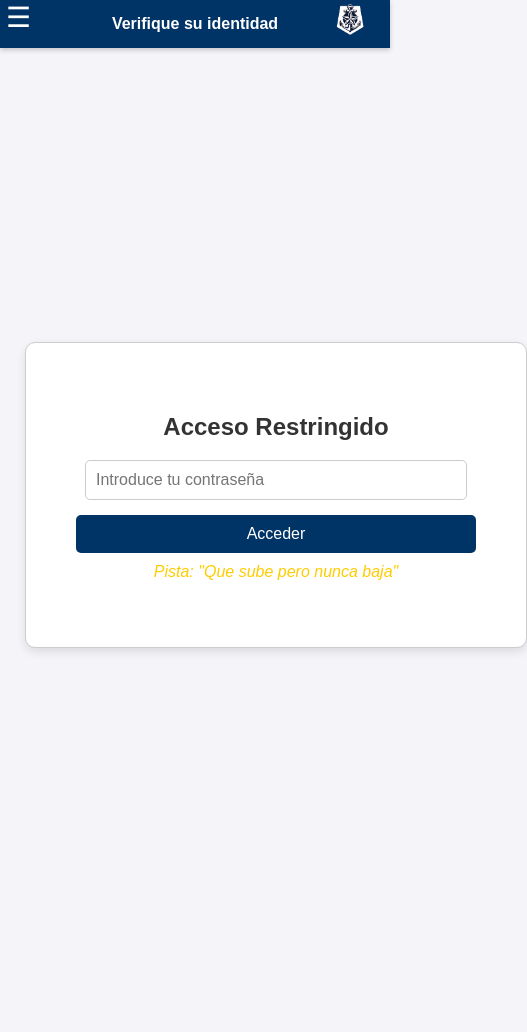
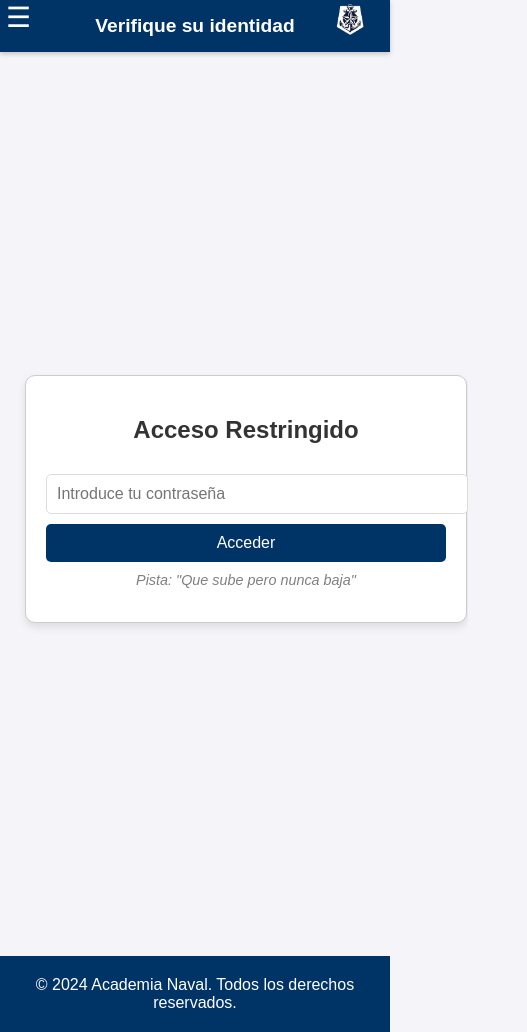
Before and after one commit to NavalSlide/NavalWeb.github.io, a plain HTML site: page login.html in a window 390 px wide. Shown: the whole page, 527 px wide, since content can reach past the window. Before the commit the page ends 942 px from the top, so only its background shows below. Drawn offline with Linux system fonts and the light colour scheme.

Commit message:
Update login.html

```diff
--- a/login.html
+++ b/login.html
@@ -238,7 +238,7 @@
         }
 
         header h1 {
-                font-size: 1em;
+            font-size: 1.2em;
             margin: 0;
             flex: 1;
         }
@@ -247,8 +247,48 @@
             display: block;
             height: 40px;
         }
+
+        .login-card {
+            margin: 10px auto;
+            padding: 20px;
+            border-radius: 10px;
+            box-shadow: 0px 4px 8px rgba(0, 0, 0, 0.1);
+            text-align: center;
+            background-color: #ffffff;
+        }
+
+        .login-card input {
+            width: 100%;
+            margin: 10px 0;
+            padding: 10px;
+            font-size: 1em;
+            border: 1px solid #ddd;
+            border-radius: 5px;
+        }
+
+        .login-card button {
+            width: 100%;
+            padding: 10px;
+            font-size: 1em;
+            background-color: var(--primary-color, #007BFF);
+            color: white;
+            border: none;
+            border-radius: 5px;
+            cursor: pointer;
+        }
+
+        .login-card button:hover {
+            background-color: #0056b3;
+        }
+
+        .hint {
+            font-size: 0.9em;
+            color: gray;
+            margin-top: 10px;
+        }
     }
 </style>
+
 <script>
     function toggleMenu() {
         const menu = document.querySelector('.menu');
@@ -269,6 +309,7 @@
     function navigateTo(url) {
         window.location.href = url;
     }
+
     function login() {
         const password = document.getElementById("password").value.toLowerCase();
         if (password.includes("edad")) {
@@ -278,13 +319,12 @@
         }
     }
 </script>
-</head>
 
 <body>
     <header>
         <button class="menu-toggle" onclick="toggleMenu()">☰</button>
         <h1>Verifique su identidad</h1>
-        <img src="pictures\logo.png" alt="Logo" class="logo">
+        <img src="pictures/logo.png" alt="Logo" class="logo">
     </header>
     <div class="overlay"></div>
     <div class="menu">
@@ -304,6 +344,8 @@
             <p class="hint">Pista: "Que sube pero nunca baja"</p>
         </div>
     </div>
+    <footer
+        style="text-align: center; padding: 20px; background-color: var(--primary-color, #007BFF); color: white; margin-top: 20px;">
+        © 2024 Academia Naval. Todos los derechos reservados.
+    </footer>
 </body>
-
-</html>
```
Lines whose indentation alone changed are shown as unchanged.
